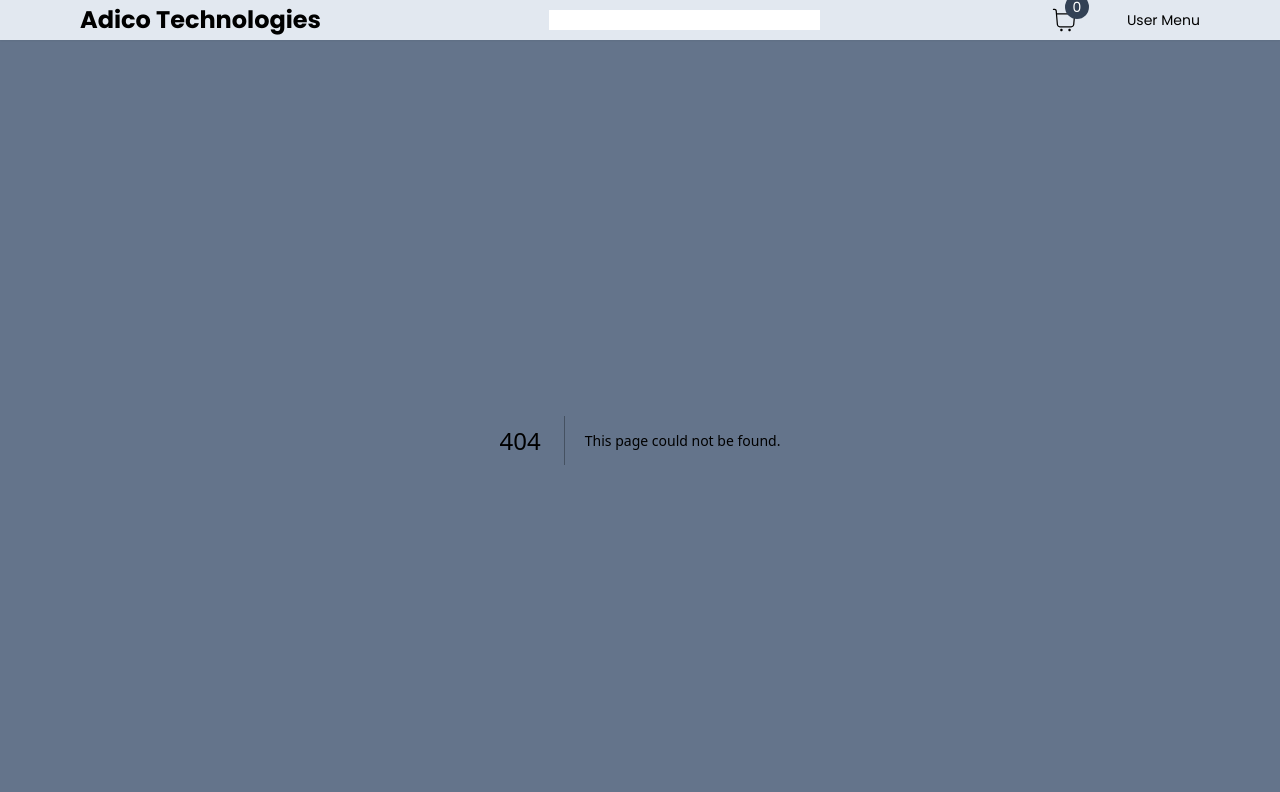
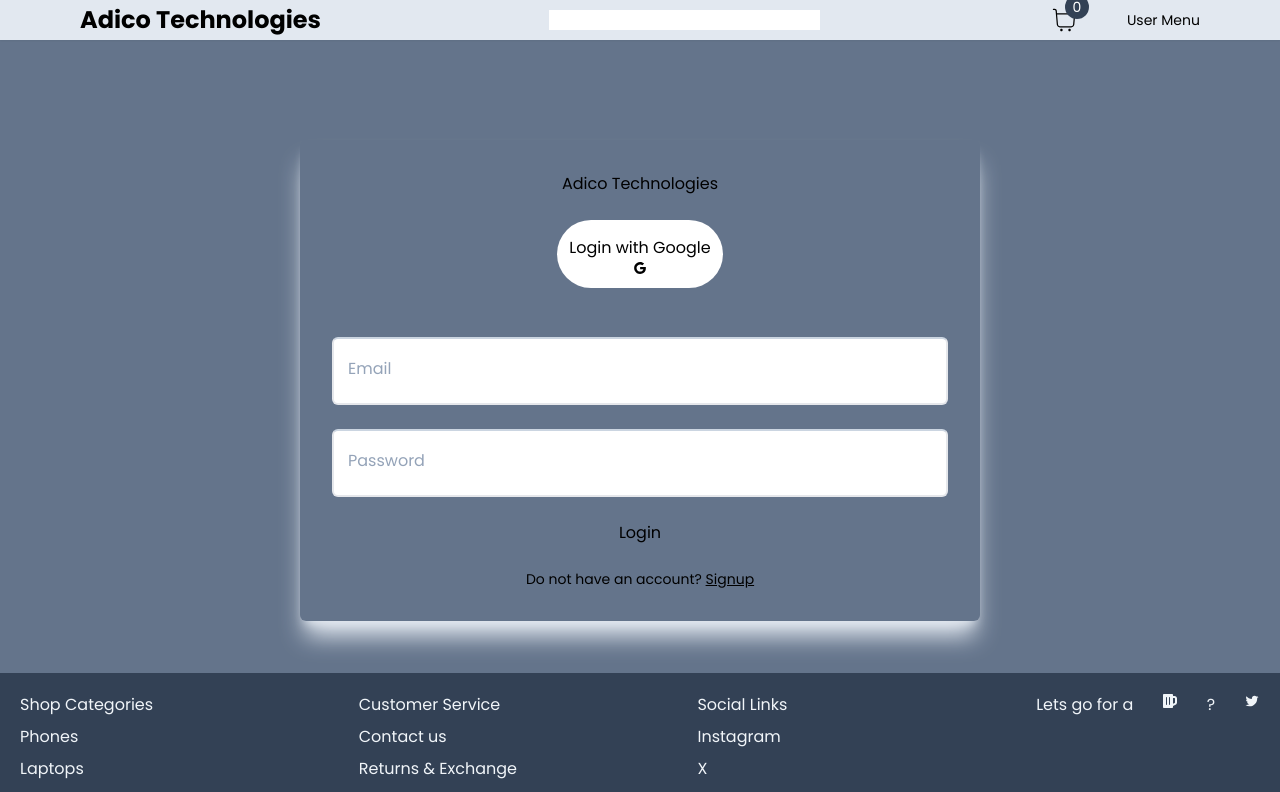
Before and after one commit to Madix2/e-commerce-store, a Next.js app: page /login in a window 1280 px wide. Before the commit this address had no page. Shown: the top 792 px of the page. Built offline with nearby package versions, Linux system fonts and the light colour scheme; a web font is replaced by a local one.

Commit message:
Datavase added

```diff
--- /dev/null
+++ b/app/components/formwrap.tsx
@@ -0,0 +1,12 @@
+const FormWrap = ({children}:{children: React.ReactNode}) => {
+    return (
+    <div className="min-h-fit h-full flex items-center justify-center pb-12 pt-24">
+        <div className="max-w-[680px] w-full flex flex-col gap-6 items-center shadow-xl shadow-slate-200 rounded-md p-4 md:p-8">
+            {children}
+        </div>
+
+    </div>
+);
+}
+
+export default FormWrap;
--- /dev/null
+++ b/app/components/inputs/input.tsx
@@ -0,0 +1,40 @@
+'use client'
+
+import { FieldErrors, FieldValues, UseFormRegister } from "react-hook-form";
+
+interface inputProps{
+    id: string;
+    label: string;
+    type?: string;
+    disabled?: boolean;
+    required?: boolean;
+    register: UseFormRegister<FieldValues>;
+    errors: FieldErrors
+}
+
+const Input: React.FC<inputProps> = ({
+    id,
+    label,
+    type,
+    disabled,
+    required,
+    register,
+    errors
+}) => {
+    return ( <div className="w-full relative">
+<input
+    id={id}
+    autoCapitalize="off"
+    disabled={disabled}
+    {...register(id, {required})}
+    placeholder=""
+    type={type}
+    className={"peer w-full p-4 pt-6 outline-none bg-white font-light border-2 rounded-md transition disabled:opacity-70 disabled:cursor-not-allowed " + (errors[id] ? 'border-rose-400' : 'border-t-slate-300') + (errors[id] ? ' focus:border-rose-400' : ' focus:border-t-slate-300')}
+/>
+        <label
+            className={'absolute cursor-text text-md duration-150btransform -translate-y-3 top-5 z-10 origin-[0] left-4 peer-placeholder-shown:scale-100 peer-placeholder-shown:translate-y-0 peer-focus:scale-75 peer-focus:-translate-y-4' +(errors[id] ? ' text-rose-500' : ' text-slate-400')}
+        htmlFor={id}>{label}</label>
+    </div> );
+}
+
+export default Input;
--- /dev/null
+++ b/app/login/loginform.tsx
@@ -0,0 +1,56 @@
+'use client'
+
+import { useState } from "react";
+import Input from "../components/inputs/input";
+import { useForm } from "react-hook-form";
+import { FieldValues, SubmitHandler, } from "react-hook-form";
+import Link from "next/link";
+import { AiOutlineGoogle } from "react-icons/ai";
+
+const LoginForm = () => {
+    const [isLoading, setIsLoading]= useState(false);
+    const {register, handleSubmit, formState:{errors}}= useForm<FieldValues>({
+        defaultValues: {
+            email: "",
+            password: ""
+        },
+    });
+    const onSubmit:SubmitHandler <FieldValues>=(data) =>
+        {
+            setIsLoading(true)
+            console.log(data)
+        }
+    return (
+        <>
+            <h1>Adico Technologies</h1>
+            <button className="flex justify-center flex-col items-center bg-white p-3 pt-4 rounded-[45px]" onClick={() => {}}>Login with Google <AiOutlineGoogle/></button>
+            <hr className=" bg-slate-300 h-px" />
+            <Input
+                id="email"
+                label="Email"
+                disabled={isLoading}
+                errors={errors}
+                required
+                register={register}
+                type="email"
+            />
+
+            <Input
+                id="password"
+                label="Password"
+                disabled={isLoading}
+                errors={errors}
+                required
+                register={register}
+                type="password"
+            />
+            <button onClick={handleSubmit(onSubmit)}>{isLoading ? "Loading" : "Login"}</button>
+            <p className="text-sm">
+                Do not have an account? {"  "}
+                <Link className="underline" href='/register'>Signup</Link>
+            </p>
+        </>
+     );
+}
+
+export default LoginForm;
--- /dev/null
+++ b/app/login/page.tsx
@@ -0,0 +1,14 @@
+import Container from "../components/container"
+import FormWrap from "../components/formwrap"
+import LoginForm from "./loginform";
+const Login = () => {
+    return (
+        <Container>
+            <FormWrap>
+                <LoginForm/>
+            </FormWrap>
+        </Container>
+     );
+}
+
+export default Login;
--- /dev/null
+++ b/app/register/page.tsx
@@ -0,0 +1,15 @@
+import Container from "../components/container";
+import FormWrap from "../components/formwrap";
+import RegisterForm from "./registerform";
+
+const Register = () => {
+    return (
+        <Container>
+            <FormWrap>
+                <RegisterForm />
+            </FormWrap>
+        </Container>
+     );
+}
+
+export default Register;
--- /dev/null
+++ b/app/register/registerform.tsx
@@ -0,0 +1,66 @@
+'use client'
+
+import { useState } from "react";
+import Input from "../components/inputs/input";
+import { useForm } from "react-hook-form";
+import { FieldValues, SubmitHandler, } from "react-hook-form";
+import Link from "next/link";
+import { AiOutlineGoogle } from "react-icons/ai";
+
+const RegisterForm = () => {
+    const [isLoading, setIsLoading]= useState(false);
+    const {register, handleSubmit, formState:{errors}}= useForm<FieldValues>({
+        defaultValues: {
+            name: "",
+            email: "",
+            password: ""
+        },
+    });
+    const onSubmit:SubmitHandler <FieldValues>=(data) =>
+        {
+            setIsLoading(true)
+            console.log(data)
+        }
+    return (
+        <>
+            <h1>Adico Technologies</h1>
+            <button className="flex justify-center flex-col items-center bg-white p-3 pt-4 rounded-[45px]" onClick={() => {}}>Sign up with Google <AiOutlineGoogle/></button>
+            <hr className=" bg-slate-300 h-px" />
+            <Input
+                id="name"
+                label="Name"
+                disabled={isLoading}
+                errors={errors}
+                required
+                register={register}
+                type="name"
+            />
+            <Input
+                id="email"
+                label="Email"
+                disabled={isLoading}
+                errors={errors}
+                required
+                register={register}
+                type="email"
+            />
+
+            <Input
+                id="password"
+                label="Password"
+                disabled={isLoading}
+                errors={errors}
+                required
+                register={register}
+                type="password"
+            />
+            <button onClick={handleSubmit(onSubmit)}>{isLoading ? "Loading" : "Signup"}</button>
+            <p className="text-sm">
+                Already have an account? {"  "}
+                <Link className="underline" href='/login'>Log in </Link>
+            </p>
+        </>
+     );
+}
+
+export default RegisterForm;
--- /dev/null
+++ b/libs/prismadb.ts
@@ -0,0 +1,11 @@
+import { PrismaClient } from "@prisma/client";
+
+declare global{
+    var prisma: PrismaClient | undefined
+}
+
+const client = globalThis.prisma || new PrismaClient();
+
+if (process.env.NODE_ENV !== "production") globalThis.prisma = client;
+
+export default client;
--- /dev/null
+++ b/pages/api/auth/[...nextauth].ts
@@ -0,0 +1,63 @@
+import email from "next-auth/providers/email";
+import credentials from "next-auth/providers/credentials";
+import { where } from "firebase/firestore";
+import NextAuth from "next-auth";
+import GoogleProvider from "next-auth/providers/google";
+import CredentialsProvider from "next-auth/providers/credentials";
+import { PrismaAdapter } from "@auth/prisma-adapter";
+import prisma from "@/libs/prismadb";
+import bcrypt from 'bcrypt';
+
+export default NextAuth({
+  adapter: PrismaAdapter(prisma),
+  providers: [
+    GoogleProvider({
+      clientId: process.env.GOOGLE_CLIENT_ID,
+      clientSecret: process.env.GOOGLE_CLIENT_SECRET,
+    }),
+    CredentialsProvider({
+      name: 'credentials',
+      credentials: {
+        email: {
+          label: "email",
+          type: "text"
+        },
+        password: {
+          label: "password",
+          type: "password"
+        },
+      },
+      async authorize(credentials) {
+        if (!credentials?.email || !credentials.password) {
+          throw new Error("Invalid email or password");
+        }
+
+        const user = await prisma.user.findUnique({
+          where: {
+            email: credentials.email
+          }
+        });
+
+        if (!user || !user?.hashedPassword) {
+          throw new Error("Invalid email or password");
+        }
+
+        const isCorrectPassword = await bcrypt.compare(credentials.password, user.hashedPassword);
+
+        if (!isCorrectPassword) {
+          throw new Error('Invalid email or password');
+        }
+
+        return user;
+      }
+    })
+  ],
+  pages: {
+    signIn: '/login'
+  },
+  debug: process.env.NODE_ENV === 'development',
+  session: {
+    strategy: 'jwt'
+  },
+  secret: process.env.NEXTAUTH_SECRET,
+});
```
Also changed, not shown: package.json (+7 -0 lines), 2 other files (tests, documents, lock files or other folders).
